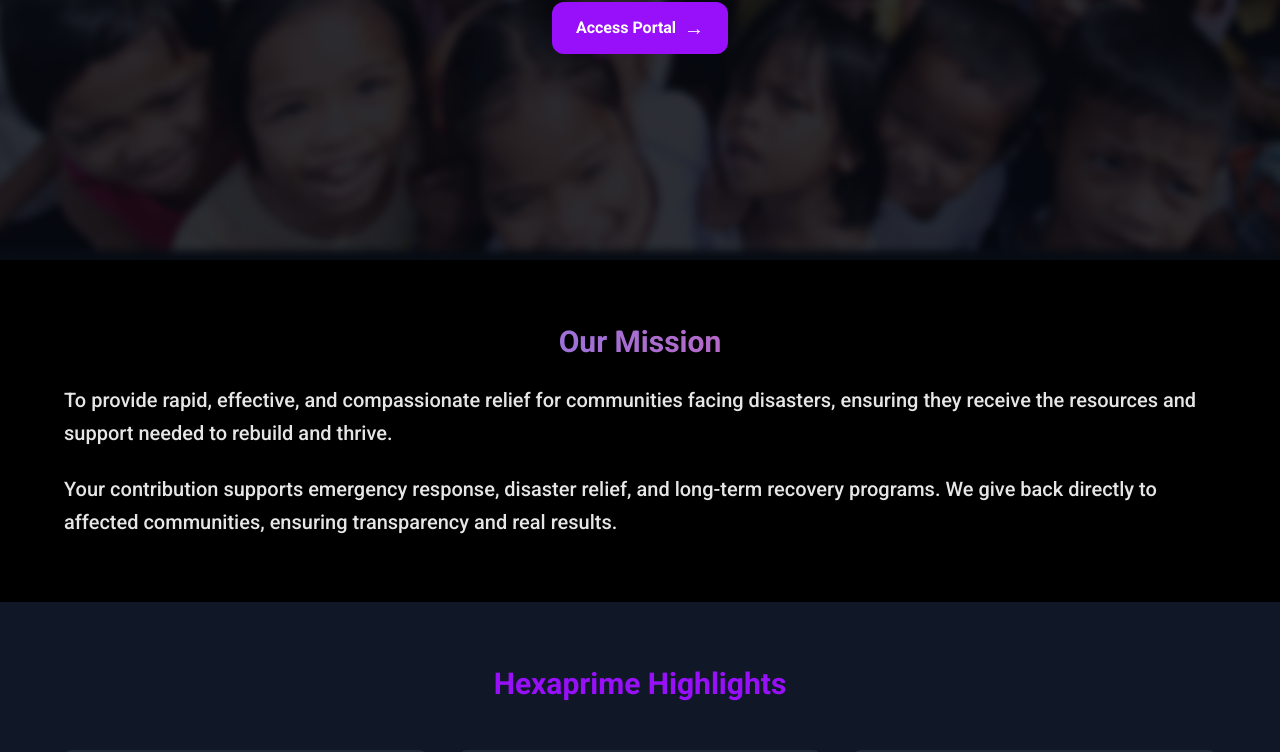
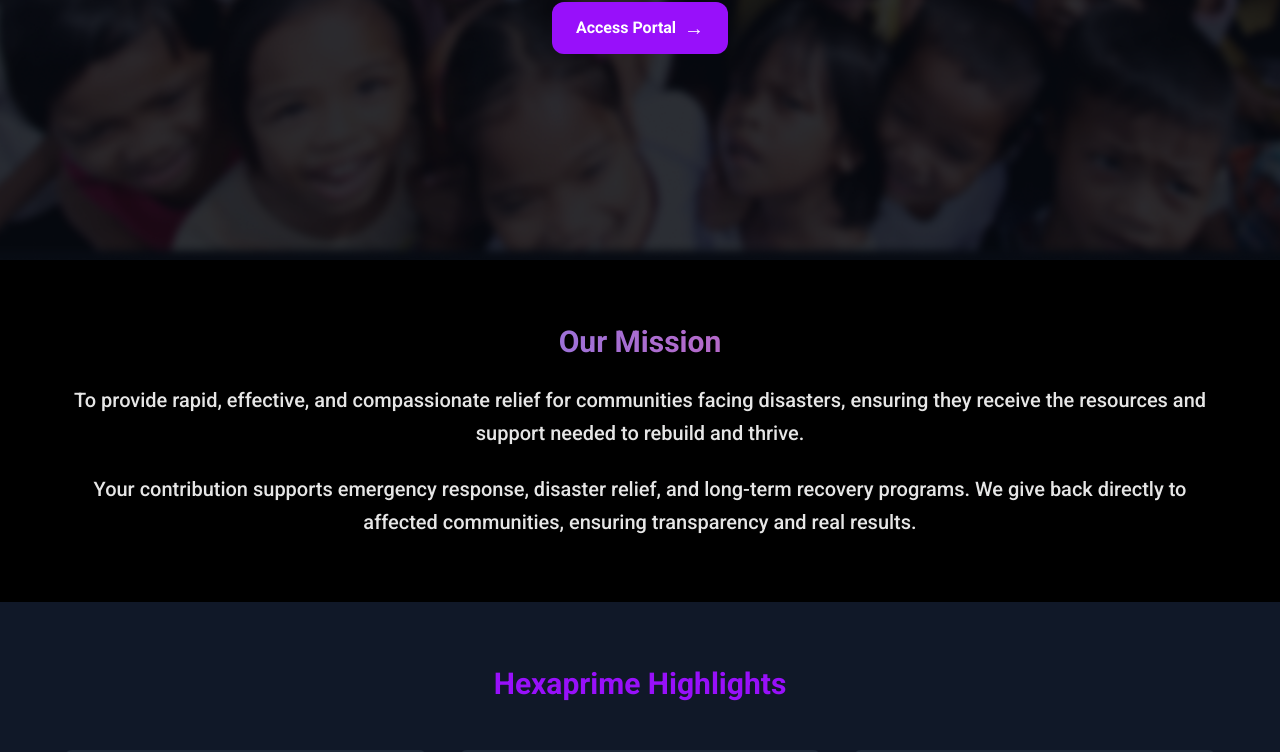
Before and after one commit to NETAD-MIKHAIL/hexaprime-portal, a Next.js app: page / in a window 1280 px wide. Shown: the part 540-1292 px from the top of the page. Built offline with nearby package versions, Linux system fonts and the light colour scheme.

Commit message:
Update page.tsx

```diff
--- a/app/page.tsx
+++ b/app/page.tsx
@@ -139,7 +139,7 @@ export default function Home() {
     </section>
 
       {/* Mission Section */}
-      <section className="py-16 px-4 md:px-16 bg-black text-white">
+      <section className="items-center text-center py-16 px-4 md:px-16 bg-black text-white">
         <h2 className="text-center text-3xl font-bold mb-6 bg-gradient-to-r from-blue-500 to-pink-500 bg-clip-text text-transparent">Our Mission</h2>
         <p className="mt-6 text-white/90 text-base sm:text-lg md:text-xl leading-relaxed">
           To provide rapid, effective, and compassionate relief for communities facing disasters, ensuring they receive the resources and support needed to rebuild and thrive.
```
